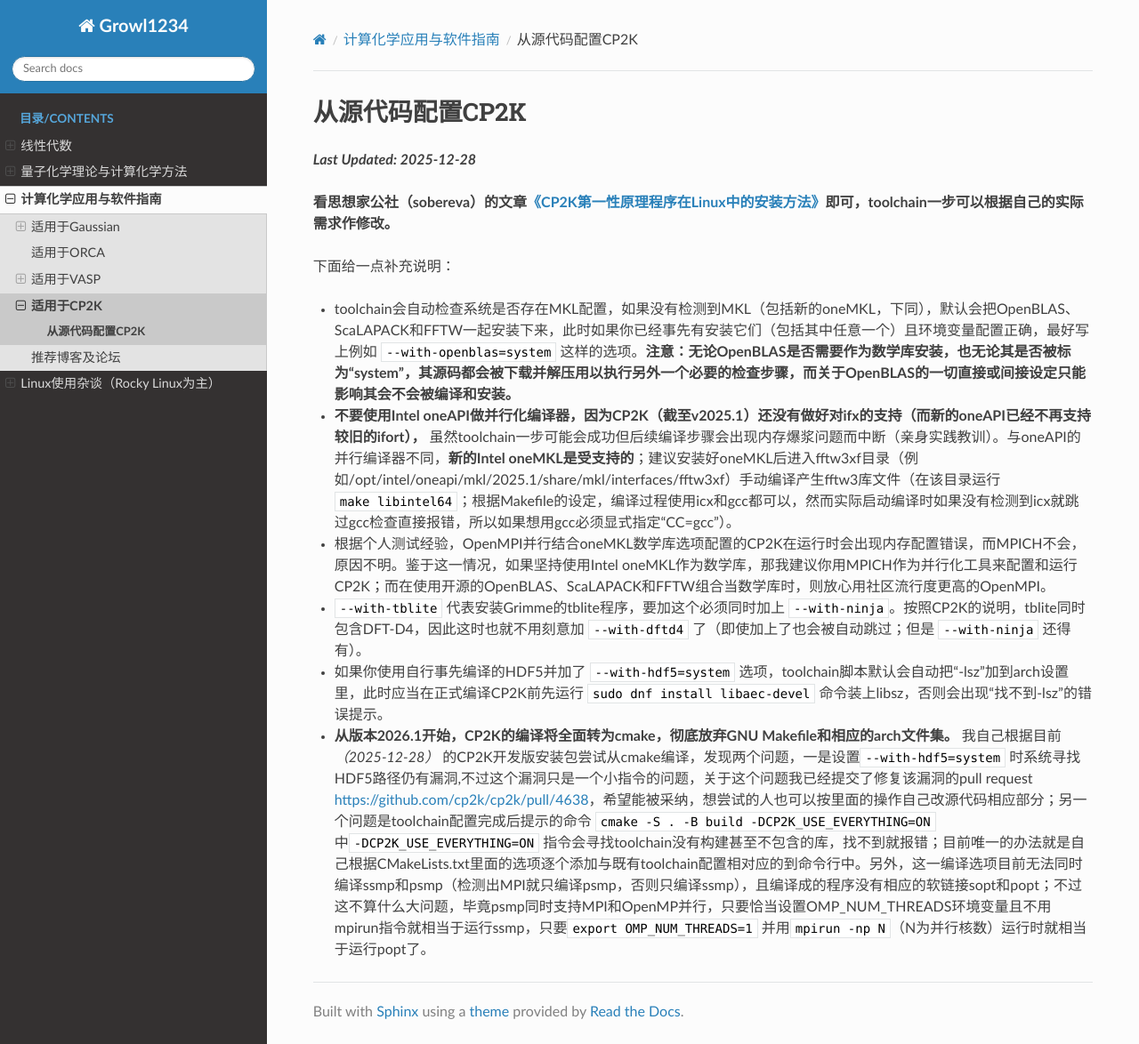
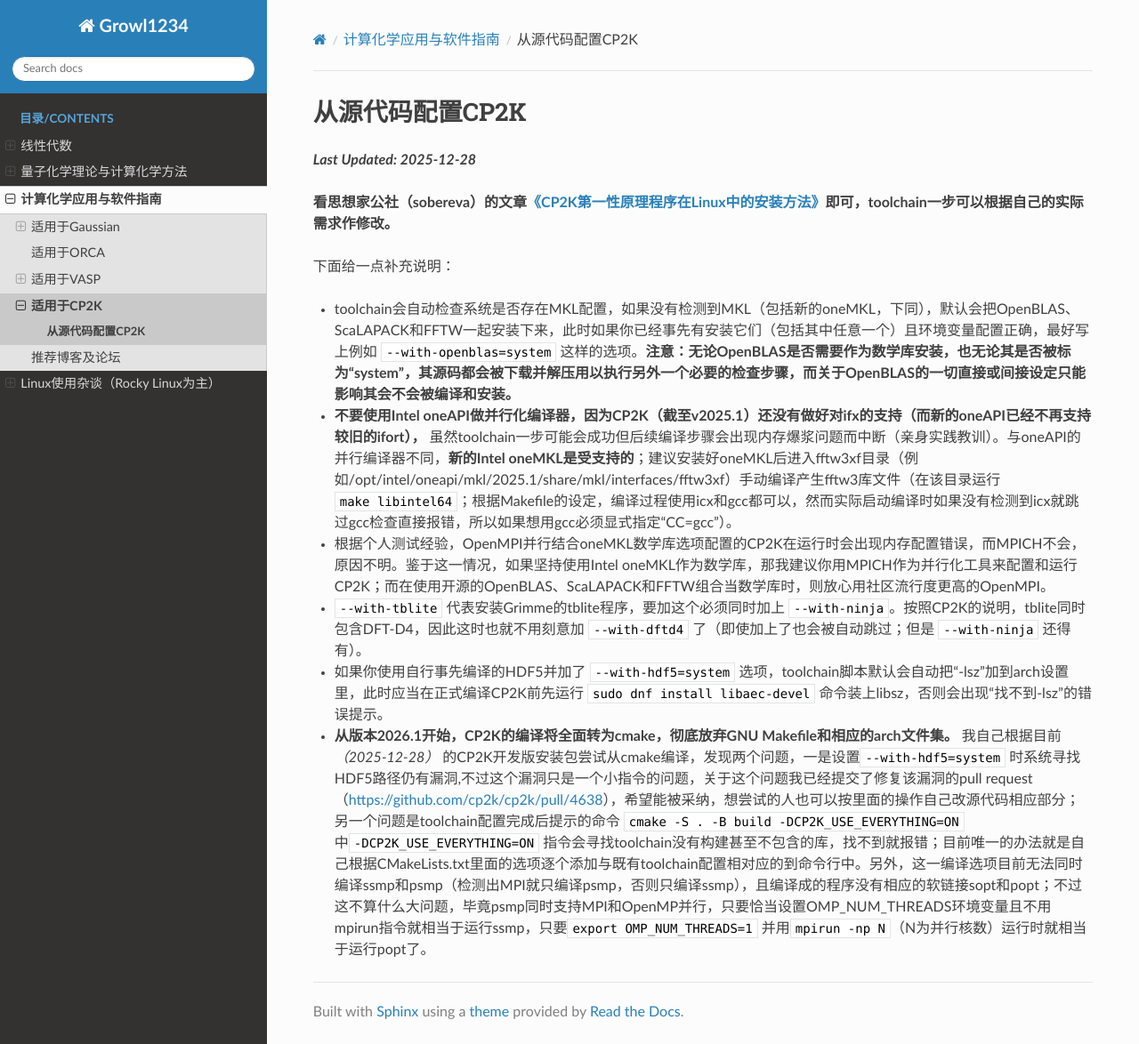
Before and after one commit to Growl1234/RTDProject, a Sphinx documentation site: the page built from source/applications/CP2K/installation.md, in a window 1280 px wide and 1174 px high. Shown: the whole window at 89% size. Built offline with Sphinx 7.4.7 and the Read the Docs theme 3.1.0, drawn with Linux system fonts in a browser that asks for light colours.

Commit message:
Update installation.md

```diff
--- a/source/applications/CP2K/installation.md
+++ b/source/applications/CP2K/installation.md
@@ -16,4 +16,4 @@
 
 * 如果你使用自行事先编译的HDF5并加了 <code style="font-size: 14px;">\--with-hdf5=system</code> 选项，toolchain脚本默认会自动把“-lsz”加到arch设置里，此时应当在正式编译CP2K前先运行 <code style="font-size: 14px;">sudo dnf install libaec-devel</code> 命令装上libsz，否则会出现“找不到-lsz”的错误提示。
 
-* **从版本2026.1开始，CP2K的编译将全面转为cmake，彻底放弃GNU Makefile和相应的arch文件集。** 我自己根据目前 *（2025-12-28）* 的CP2K开发版安装包尝试从cmake编译，发现两个问题，一是设置<code style="font-size: 14px;">\--with-hdf5=system</code> 时系统寻找HDF5路径仍有漏洞,不过这个漏洞只是一个小指令的问题，关于这个问题我已经提交了修复该漏洞的pull request [https://github.com/cp2k/cp2k/pull/4638](https://github.com/cp2k/cp2k/pull/4638)，希望能被采纳，想尝试的人也可以按里面的操作自己改源代码相应部分；另一个问题是toolchain配置完成后提示的命令 <code style="font-size: 14px;">cmake -S . -B build -DCP2K_USE_EVERYTHING=ON</code> 中<code style="font-size: 14px;">-DCP2K_USE_EVERYTHING=ON</code> 指令会寻找toolchain没有构建甚至不包含的库，找不到就报错；目前唯一的办法就是自己根据CMakeLists.txt里面的选项逐个添加与既有toolchain配置相对应的到命令行中。另外，这一编译选项目前无法同时编译ssmp和psmp（检测出MPI就只编译psmp，否则只编译ssmp），且编译成的程序没有相应的软链接sopt和popt；不过这不算什么大问题，毕竟psmp同时支持MPI和OpenMP并行，只要恰当设置OMP_NUM_THREADS环境变量且不用mpirun指令就相当于运行ssmp，只要<code style="font-size: 14px;">export OMP_NUM_THREADS=1</code> 并用<code style="font-size: 14px;">mpirun -np N</code>（N为并行核数）运行时就相当于运行popt了。
+* **从版本2026.1开始，CP2K的编译将全面转为cmake，彻底放弃GNU Makefile和相应的arch文件集。** 我自己根据目前 *（2025-12-28）* 的CP2K开发版安装包尝试从cmake编译，发现两个问题，一是设置<code style="font-size: 14px;">\--with-hdf5=system</code> 时系统寻找HDF5路径仍有漏洞,不过这个漏洞只是一个小指令的问题，关于这个问题我已经提交了修复该漏洞的pull request（[https://github.com/cp2k/cp2k/pull/4638](https://github.com/cp2k/cp2k/pull/4638)），希望能被采纳，想尝试的人也可以按里面的操作自己改源代码相应部分；另一个问题是toolchain配置完成后提示的命令 <code style="font-size: 14px;">cmake -S . -B build -DCP2K_USE_EVERYTHING=ON</code> 中<code style="font-size: 14px;">-DCP2K_USE_EVERYTHING=ON</code> 指令会寻找toolchain没有构建甚至不包含的库，找不到就报错；目前唯一的办法就是自己根据CMakeLists.txt里面的选项逐个添加与既有toolchain配置相对应的到命令行中。另外，这一编译选项目前无法同时编译ssmp和psmp（检测出MPI就只编译psmp，否则只编译ssmp），且编译成的程序没有相应的软链接sopt和popt；不过这不算什么大问题，毕竟psmp同时支持MPI和OpenMP并行，只要恰当设置OMP_NUM_THREADS环境变量且不用mpirun指令就相当于运行ssmp，只要<code style="font-size: 14px;">export OMP_NUM_THREADS=1</code> 并用<code style="font-size: 14px;">mpirun -np N</code>（N为并行核数）运行时就相当于运行popt了。
```
